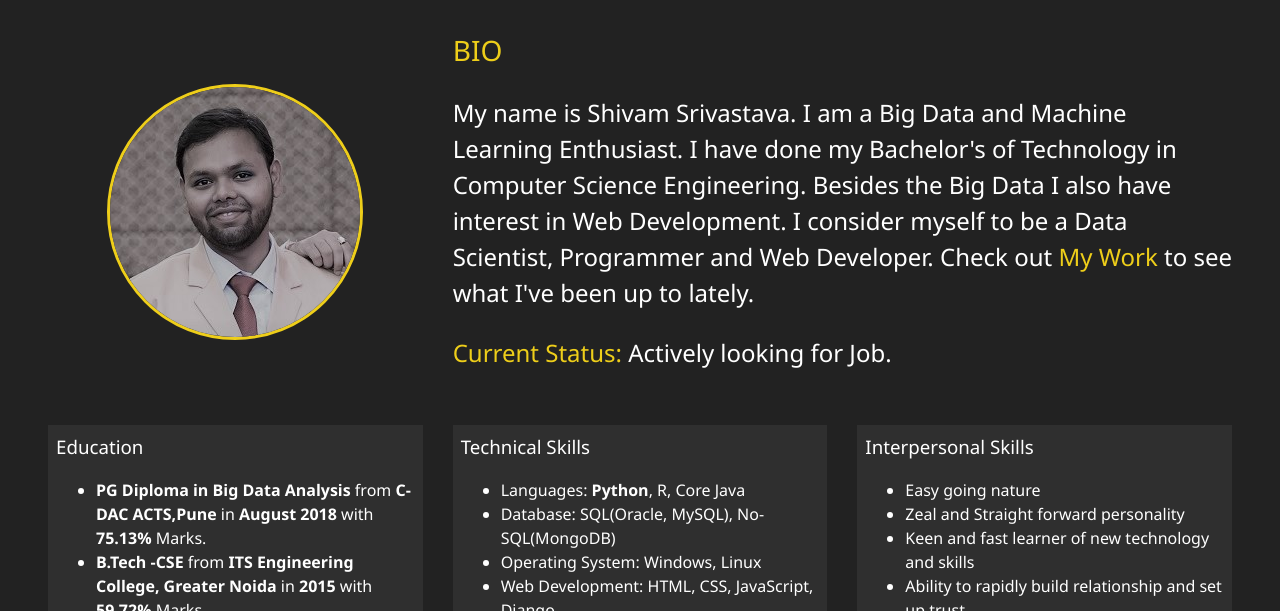
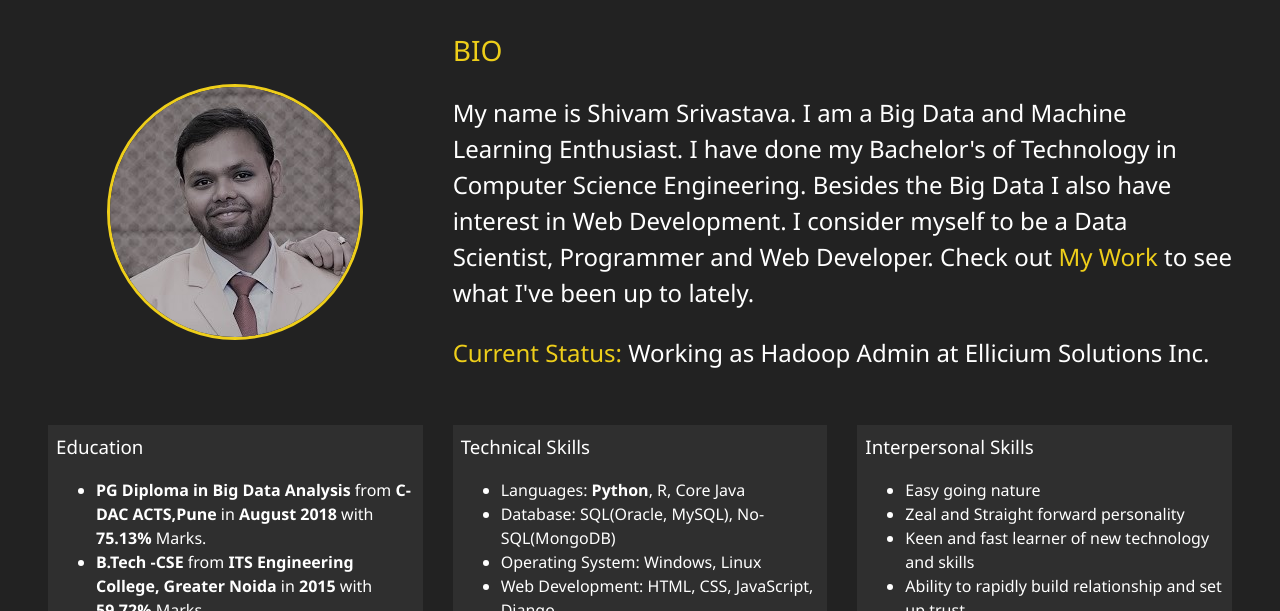
Before and after one commit to shivam0312/knowshivam, a website: page dist/about.html in a window 1280 px wide. Shown: the part 189-800 px from the top of the page. Drawn offline with Linux system fonts and the light colour scheme.

Commit message:
Update about.html

```diff
--- a/dist/about.html
+++ b/dist/about.html
@@ -59,7 +59,7 @@
             <div class="bio">
                 <h3 class="text-secondary">BIO</h3>
                 <p>My name is Shivam Srivastava. I am a Big Data and Machine Learning Enthusiast. I have done my Bachelor's of Technology in Computer Science Engineering. Besides the Big Data I also have interest in Web Development. I consider myself to be a Data Scientist, Programmer and Web Developer. Check out <a href="work.html"><span class="text-secondary">My Work</span></a> to see what I've been up to lately.</p>
-                <p><span class="text-secondary">Current Status: </span>Actively looking for Job.</p>
+                <p><span class="text-secondary">Current Status: </span>Working as Hadoop Admin at Ellicium Solutions Inc.</p>
             </div>
 
             <div class="skill skill-1">
```
